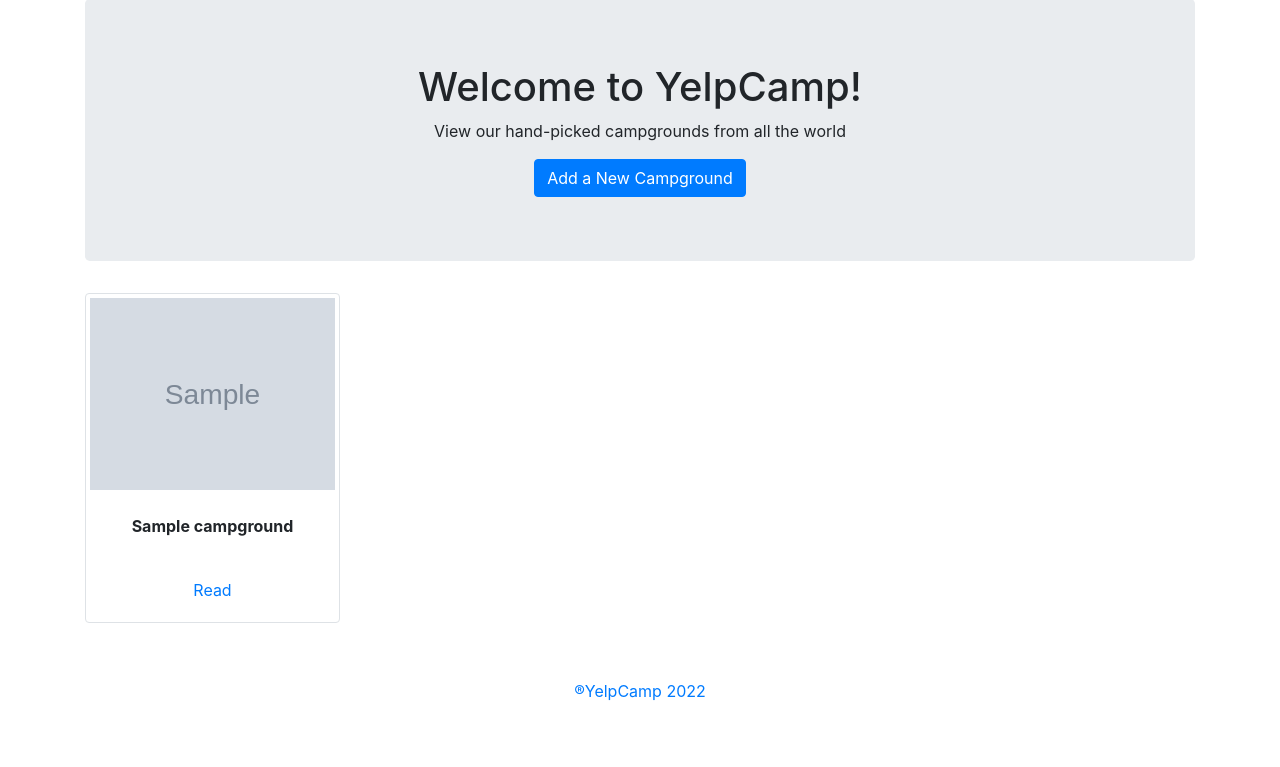
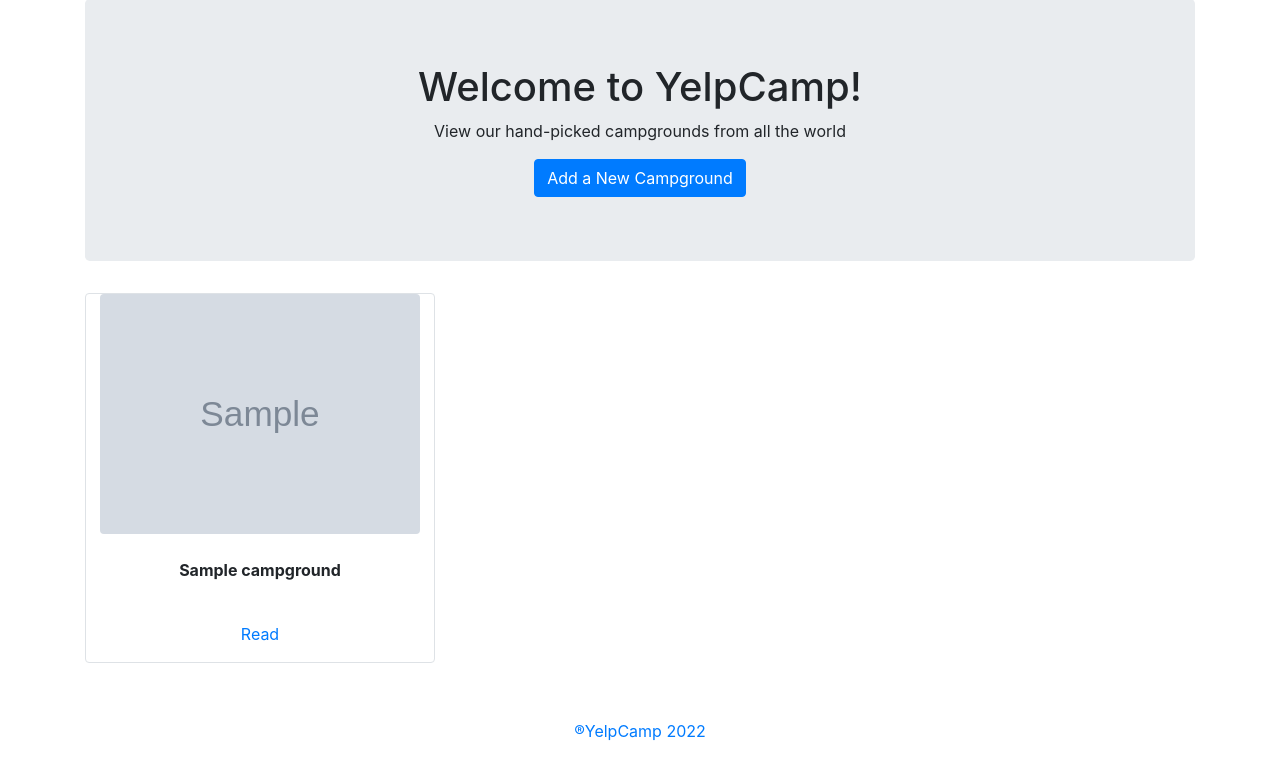
Before and after one commit to catehuang/yelp-camp, a Flask app: page /index in a window 1280 px wide. Shown: the part 57-824 px from the top of the page. Before the commit the page ends 758 px from the top, so only its background shows below. Run offline with Flask 2, Linux system fonts and the light colour scheme; tables that the repository leaves empty hold one stand-in row (values such as "Sample post"); grey boxes marked "Sample" are stand-in pictures; some libraries are stand-ins or nearby versions.

Commit message:
modify layout

```diff
--- a/main.py
+++ b/main.py
@@ -9,9 +9,12 @@ from flask_ckeditor import CKEditor
 from forms import CampgroundForm, RegisterForm, LoginForm
 from flask_login import UserMixin, login_user, LoginManager, login_required, current_user, logout_user
 import os
+from dotenv import load_dotenv
 
 app = Flask("__name__")
+load_dotenv()
 app.config["SECRET_KEY"] = os.environ.get("SECRET_KEY")
+# app.config["SECRET_KEY"] = os.getenv("SECRET_KEY")
 Bootstrap(app)
 ckeditor = CKEditor(app)
 
--- a/templates/index.html
+++ b/templates/index.html
@@ -14,10 +14,10 @@
     {% else %}
     <div class="row align-items-center text-center">
             {% for campground in campgrounds %}
-            <div class="col-md-3 col-sm-6 h-50">
-                <div class="img-thumbnail">
+            <div class="col-md-4 col-sm-6 h-100">
+                <div class="border rounded">
                     <figure class="figure">
-                        <img src={{ campground.image }} alt={{ campground.name }} class="figure-img img-fluid" style="height: 12rem;">
+                        <img src={{ campground.image }} alt={{ campground.name }} class="figure-img img-fluid rounded" style="height: 15rem">
                     </figure>
 
                     <div class="caption mb-2">
```
Also changed, not shown: yelpCamp.db.
